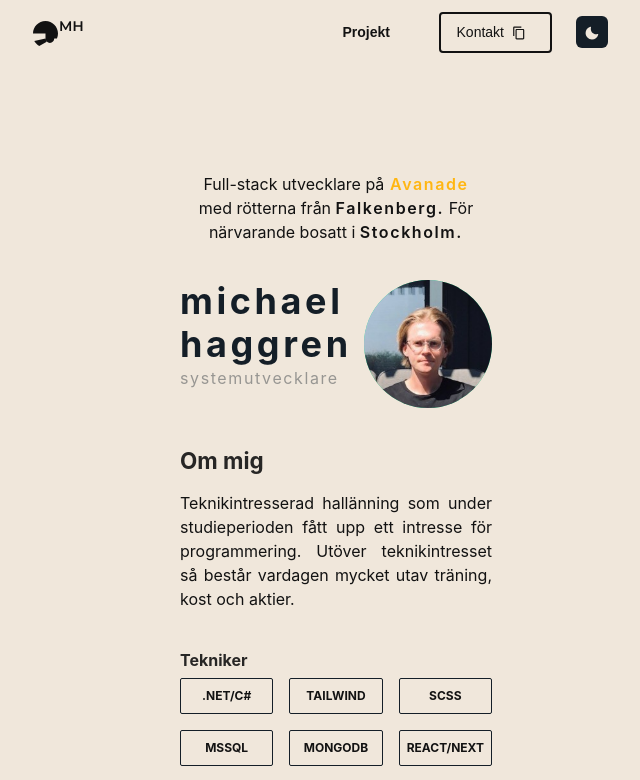
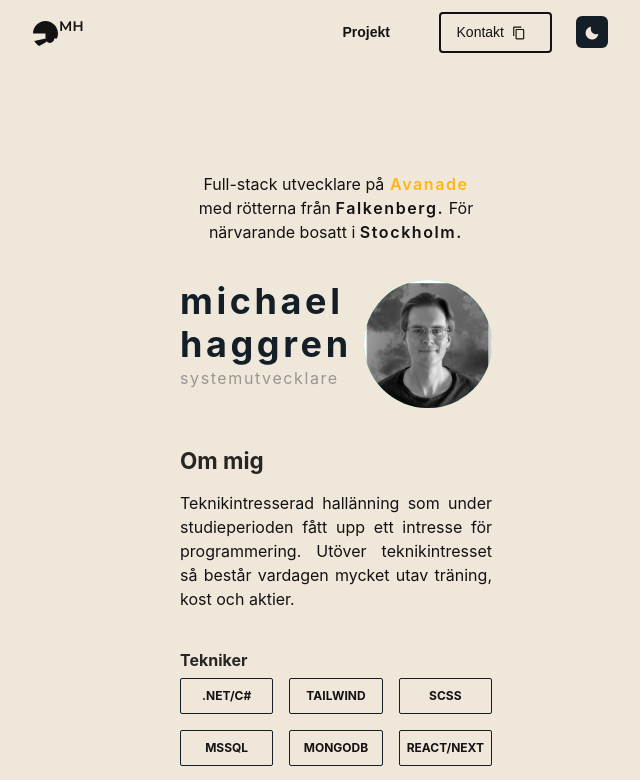
Before and after one commit to michaelhaggren/portfolio, a Next.js app: page / in a window 1280 px wide. Shown: the top 780 px of the page, without its empty margins (304-944 px from the left). Built offline with nearby package versions, Linux system fonts and the light colour scheme.

Commit message:
profilepicture change

```diff
--- a/pages/index.tsx
+++ b/pages/index.tsx
@@ -73,7 +73,7 @@ const Home = () => (
                 <Avatar
                   size='2xl'
                   name='Michael Haggren'
-                  src='/images/profilbild.png'
+                  src='/images/profil.png'
                 />{' '}
               </Box>
             </Box>
```
Also changed, not shown: public/images/profil.png (added).
